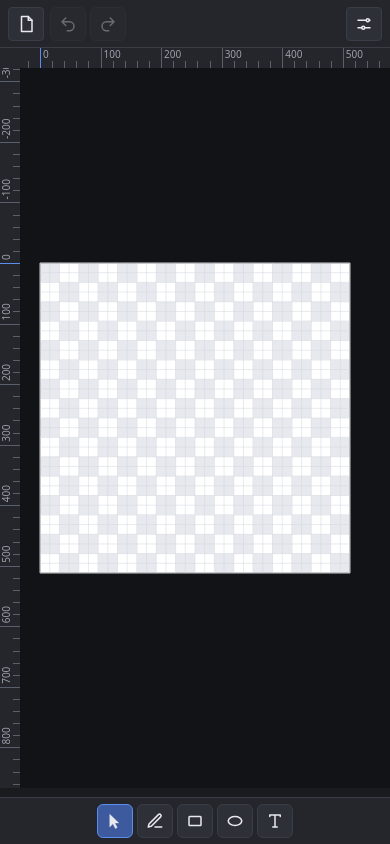
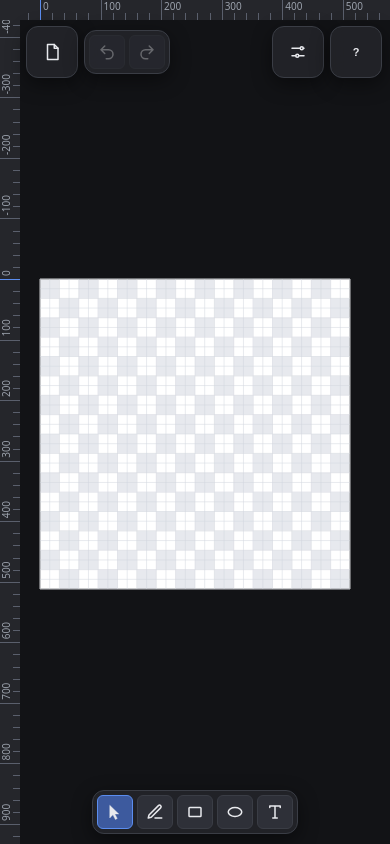
Before and after one commit to PeterHewat/Workbench, a website built with Vite: page apps/vellum/index.html in a window 390 px wide. Built offline with nearby package versions, Linux system fonts and the light colour scheme.

Commit message:
Vellum: on a phone the toolbars float and the artboard gets the screen
The two bars took a strip each off the top and bottom of a screen where the
artboard is the scarce thing. They now float over the canvas as pills: clear of
the rulers, transparent between the buttons so the canvas there still pans, and
only the buttons themselves taking the touch.

Fit-artboard had to learn about them, or it would centre the drawing in a
rectangle partly underneath. It measures what each bar actually covers, which
is zero on a wider screen where the bars are in the flow.

Help comes out of the view menu and sits last in the bar. The one button you
reach for when you are lost should not itself be behind a menu.

Co-Authored-By: Claude Opus 5 <noreply@anthropic.com>

```diff
--- a/apps/vellum/index.html
+++ b/apps/vellum/index.html
@@ -73,8 +73,8 @@
             d="M4 13l5 5L20 6"
           />
         </symbol>
-        <!-- Each shows the state the button puts the path into, and the difference is the whole
-             base rather than a detail: at 22px a dashed edge and a solid one are the same icon. -->
+        <!-- Each shows the state the button puts the path into: the same three points, the same
+             two sides, and the base there or not. -->
         <symbol id="icon-close-path" viewBox="0 0 24 24">
           <path
             fill="none"
@@ -84,6 +84,9 @@
             stroke-linejoin="round"
             d="M5 19 12 5l7 14z"
           />
+          <circle cx="12" cy="5" r="2.3" fill="currentColor" />
+          <circle cx="5" cy="19" r="2.3" fill="currentColor" />
+          <circle cx="19" cy="19" r="2.3" fill="currentColor" />
         </symbol>
         <symbol id="icon-open-path" viewBox="0 0 24 24">
           <path
@@ -94,8 +97,9 @@
             stroke-linejoin="round"
             d="M5 19 12 5l7 14"
           />
-          <circle cx="5" cy="19" r="2.6" fill="currentColor" />
-          <circle cx="19" cy="19" r="2.6" fill="currentColor" />
+          <circle cx="12" cy="5" r="2.3" fill="currentColor" />
+          <circle cx="5" cy="19" r="2.3" fill="currentColor" />
+          <circle cx="19" cy="19" r="2.3" fill="currentColor" />
         </symbol>
         <symbol id="icon-split" viewBox="0 0 24 24">
           <path
@@ -658,20 +662,21 @@
             >
               <svg class="ui-icon" aria-hidden="true"><use href="#icon-eye" /></svg>
             </button>
+          </div>
+        </div>
 
+        <!-- Help sits outside the view menu, last in the bar: on a phone the one button you
+             reach for when you are lost should not itself be behind a menu. -->
         <button
           type="button"
-              class="tool-btn tool-btn--text"
+          class="tool-btn tool-btn--text help-btn"
           id="btn-help"
           aria-expanded="false"
           title="Help — what everything does"
           aria-label="Help"
-              data-label="Help"
         >
           ?
         </button>
-          </div>
-        </div>
 
         <p id="cursor-pos" class="cursor-readout mono" aria-live="polite">—</p>
       </header>
@@ -978,9 +983,15 @@
               so they live in the <b>SVG</b> section of the Document panel beside the artboard size.
             </li>
             <li>
-              Fit view, zoom out / 100% / zoom in, the eye button (<b>Final SVG</b>: hides the grid,
-              guides and reference images) and Help. On a narrow screen these fold into one button
-              at the right of the toolbar.
+              Fit view, zoom out / 100% / zoom in and the eye button (<b>Final SVG</b>: hides the
+              grid, guides and reference images). On a narrow screen these fold behind one button
+              near the right of the bar. <b>?</b> stays out of that menu, last in the bar: the one
+              button you reach for when you are lost should not itself be behind a menu.
+            </li>
+            <li data-help="touch">
+              On a phone both bars float over the canvas rather than taking a strip of it, so the
+              artboard keeps the screen. They start below the ruler, and the canvas between the
+              buttons still pans — only the buttons themselves take the touch.
             </li>
           </ul>
 
--- a/apps/vellum/src/css/styles.css
+++ b/apps/vellum/src/css/styles.css
@@ -14,6 +14,7 @@
   --accent-dim: #3d5a9e;
   --danger: #e85d5d;
   --toolbar-h: 48px;
+  --ruler-h: 20px;
   --panel-w: 320px;
   font-family:
     system-ui,
@@ -1041,15 +1042,15 @@ body {
 }
 
 .ruler-left {
-  top: 20px;
+  top: var(--ruler-h);
 }
 
 .ruler-corner {
   position: absolute;
   top: 0;
   left: 0;
-  width: 20px;
-  height: 20px;
+  width: var(--ruler-h);
+  height: var(--ruler-h);
   z-index: 6;
   background: var(--panel);
   pointer-events: none;
@@ -1575,10 +1576,56 @@ body {
     display: inline-flex;
   }
 
+  /* Both bars float over the canvas instead of taking a strip of it: on a phone the artboard
+     is the scarce thing. The top one starts below the ruler, which it must not cover, and the
+     bar itself is transparent and click-through - only the buttons take the pointer, so the
+     canvas between them still pans. */
   .top-bar {
+    position: fixed;
+    top: calc(var(--ruler-h) + 6px);
+    right: 0;
+    left: 0;
+    z-index: 95;
     flex-wrap: nowrap;
     gap: 6px;
-    padding: 6px 8px;
+    min-height: 0;
+    /* Clear of the left ruler as well as the top one. */
+    padding: 0 8px 0 calc(var(--ruler-h) + 6px);
+    border-bottom: 0;
+    background: transparent;
+    pointer-events: none;
+  }
+
+  .top-bar > * {
+    pointer-events: auto;
+  }
+
+  /* Each floating cluster carries its own pill. It goes on the buttons and groups rather than
+     on the .menu wrappers, because backdrop-filter would make one a containing block and the
+     docked panel inside it is positioned against the viewport. */
+  .top-bar > .tool-group,
+  .top-bar .menu-trigger--icon,
+  .top-bar > .help-btn,
+  .tool-bar {
+    padding: 4px;
+    border: 1px solid var(--border);
+    border-radius: 12px;
+    background: rgba(37, 38, 43, 0.86);
+    /* Prefixed first: the minifier keeps only the last of the pair, and Chrome has no
+       unprefixed alias for it on some versions. */
+    -webkit-backdrop-filter: blur(16px) saturate(140%);
+    backdrop-filter: blur(16px) saturate(140%);
+    box-shadow: 0 6px 20px rgba(0, 0, 0, 0.45);
+  }
+
+  /* A single-button pill matches a grouped one: the group's padding makes it taller, so the
+     lone buttons take that size rather than sitting 8px shorter beside it. */
+  .top-bar .menu-trigger--icon,
+  .top-bar > .help-btn {
+    width: auto;
+    min-width: 52px;
+    min-height: 52px;
+    margin-left: 0;
   }
 
   .cursor-readout {
@@ -1644,28 +1691,20 @@ body {
 
   .tool-bar {
     position: fixed;
-    right: 0;
-    bottom: 0;
-    left: 0;
+    bottom: calc(10px + env(safe-area-inset-bottom));
+    left: 50%;
     z-index: 60;
     display: flex;
-    gap: 6px;
+    gap: 4px;
     align-items: center;
-    justify-content: center;
-    padding: 6px 8px calc(6px + env(safe-area-inset-bottom));
-    border-top: 1px solid var(--border);
-    background: var(--panel);
-  }
-
-  /* The canvas stops above the bar, so "fit artboard" still fits what you can see. */
-  .workspace {
-    padding-bottom: calc(56px + env(safe-area-inset-bottom));
+    max-width: calc(100vw - 16px);
+    transform: translateX(-50%);
   }
 
   .menu-dropdown--docked {
     width: 100%;
     max-width: none;
-    bottom: calc(56px + env(safe-area-inset-bottom));
+    bottom: calc(66px + env(safe-area-inset-bottom));
     border-right-width: 0;
   }
 }
--- a/apps/vellum/src/lib/app.ts
+++ b/apps/vellum/src/lib/app.ts
@@ -1598,6 +1598,26 @@ byId("btn-final").addEventListener("click", () => {
   setState((s) => ({ ...s, finalOnly: !s.finalOnly }));
 });
 
+/**
+ * How much of the canvas the floating toolbars cover. On a phone they sit over it rather than
+ * beside it, so anything that fits the artboard has to know where the free part actually is;
+ * on a wider screen the bars are in the flow, the strips measure zero, and nothing changes.
+ */
+function fitToView(): ReturnType<typeof fitArtboardInView> {
+  const rect = svg.getBoundingClientRect();
+  const strip = (el: HTMLElement, edge: "top" | "bottom"): number => {
+    // Not offsetParent: that is null for a fixed element, which is exactly the case here.
+    if (!el.getClientRects().length) return 0;
+    const r = el.getBoundingClientRect();
+    const covered = edge === "top" ? r.bottom - rect.top : rect.bottom - r.top;
+    return covered <= 0 ? 0 : Math.min(covered + 8, rect.height / 3);
+  };
+  return fitArtboardInView(40, {
+    top: strip(bySelector<HTMLElement>(".top-bar"), "top"),
+    bottom: strip(byId("tool-bar"), "bottom"),
+  });
+}
+
 /** Zoom buttons work on the middle of the canvas, the way the wheel works on the cursor. */
 function zoomByStep(factor: number): void {
   const rect = svg.getBoundingClientRect();
@@ -1607,7 +1627,7 @@ byId("btn-zoom-in").addEventListener("click", () => zoomByStep(1.25));
 byId("btn-zoom-out").addEventListener("click", () => zoomByStep(1 / 1.25));
 
 byId("btn-fit-view").addEventListener("click", () => {
-  setState({ viewport: fitArtboardInView() });
+  setState({ viewport: fitToView() });
 });
 byId("btn-reset-zoom").addEventListener("click", () => {
   const rect = svg.getBoundingClientRect();
@@ -1751,7 +1771,7 @@ window.addEventListener("keyup", (e) => {
 });
 
 renderAll(getState());
-setState({ viewport: fitArtboardInView() });
+setState({ viewport: fitToView() });
 
 /* ---------- Documents: autosaved to browser storage, macOS-style ---------- */
 const LAST_DOC_KEY = "vector-tracer.lastDoc";
@@ -1883,7 +1903,7 @@ async function createBlankDocument(): Promise<void> {
     storageError(err);
   }
   replaceState(createInitialState());
-  setState({ viewport: fitArtboardInView() });
+  setState({ viewport: fitToView() });
   currentDoc = { id: uid("doc"), name: uniqueName("Untitled") };
   afterDocumentReplaced();
   try {
--- a/apps/vellum/src/lib/viewport.ts
+++ b/apps/vellum/src/lib/viewport.ts
@@ -64,15 +64,29 @@ export function zoomAt(clientX: number, clientY: number, factor: number): Viewpo
   return { panX: root.x - wx * zoom, panY: root.y - wy * zoom, zoom };
 }
 
-export function fitArtboardInView(padding = 40): Viewport {
+/** Strips of the canvas covered by something floating over it, in screen pixels. */
+export interface ViewInsets {
+  top?: number;
+  bottom?: number;
+}
+
+/**
+ * Fits the artboard in what you can actually see. On a phone the toolbars float over the canvas
+ * rather than taking a strip of it, so "fit" has to leave their height out or the top and bottom
+ * of the artboard land underneath them.
+ */
+export function fitArtboardInView(padding = 40, insets: ViewInsets = {}): Viewport {
   const state = getState();
   const rect = svgEl.getBoundingClientRect();
+  const top = insets.top ?? 0;
+  const bottom = insets.bottom ?? 0;
+  const usableH = Math.max(1, rect.height - top - bottom);
   const aw = state.artboard.width;
   const ah = state.artboard.height;
-  const zoom = Math.min((rect.width - padding * 2) / aw, (rect.height - padding * 2) / ah, 1.6);
+  const zoom = Math.min((rect.width - padding * 2) / aw, (usableH - padding * 2) / ah, 1.6);
   return {
     panX: (rect.width - aw * zoom) / 2,
-    panY: (rect.height - ah * zoom) / 2,
+    panY: top + (usableH - ah * zoom) / 2,
     zoom: clampZoom(zoom),
   };
 }
```
Also changed, not shown: docs/vellum-spec.md (+4 -0 lines). Lines whose indentation alone changed are shown as unchanged.
